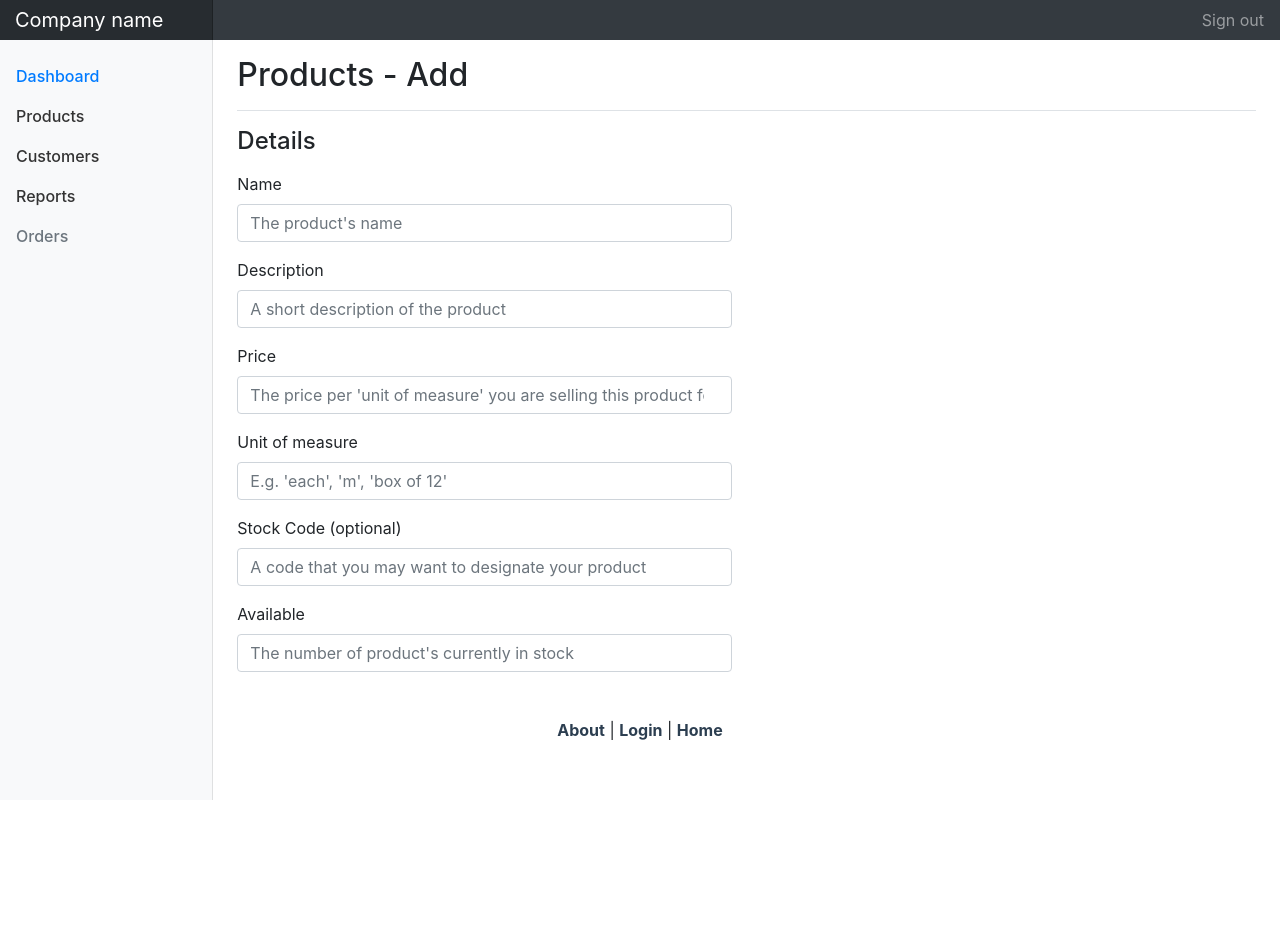
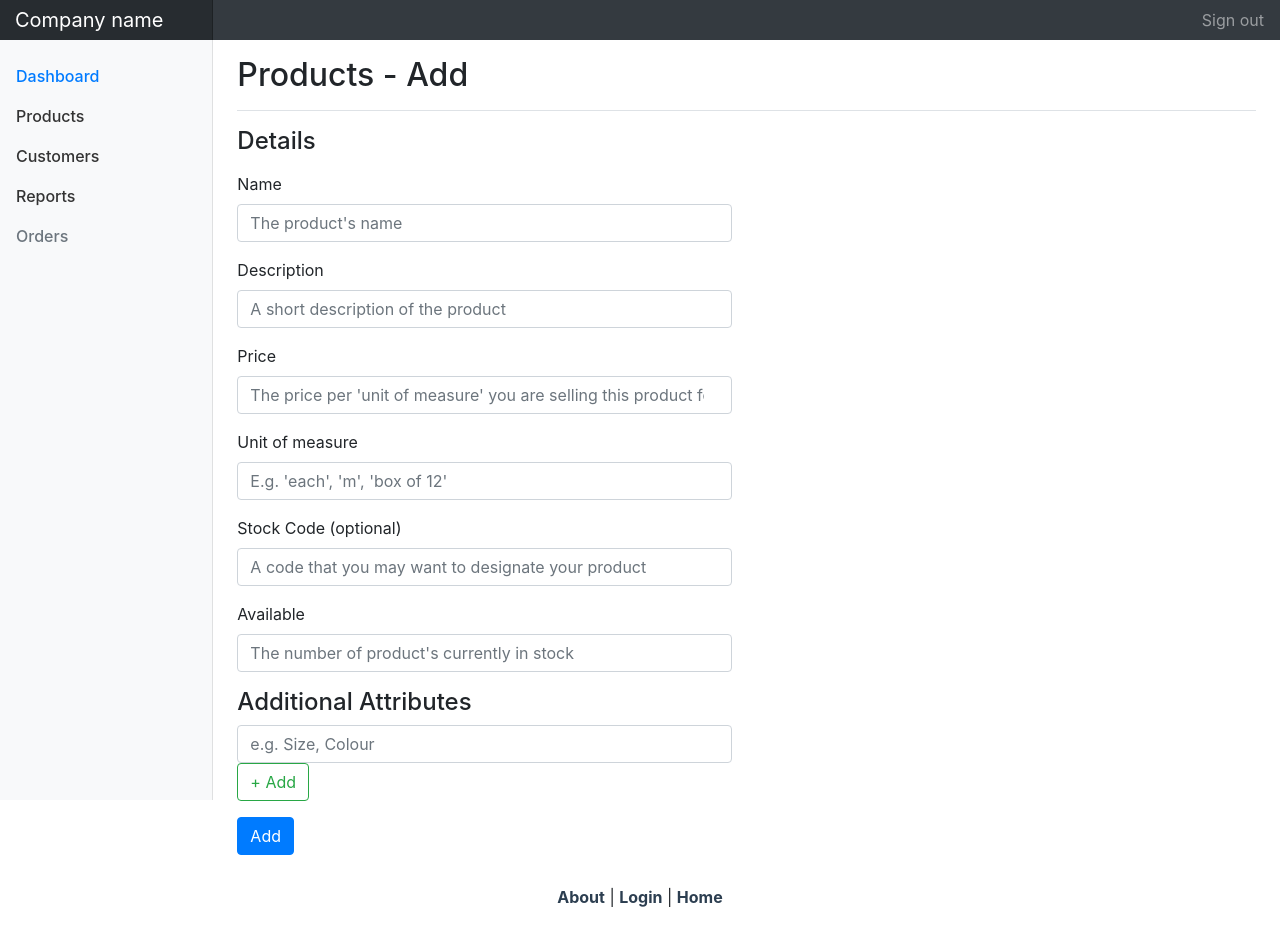
Before and after one commit to burlap101/merchant-maker, a Vue app in the folder client/admin-portal/: page /products/add in a window 1280 px wide. Before the commit the page ends 800 px from the top, so only its background shows below. Built offline with nearby package versions, Linux system fonts and the light colour scheme.

Commit message:
progressed product add form and able to create entry in mongo

```diff
--- a/client/admin-portal/src/components/AddForm.vue
+++ b/client/admin-portal/src/components/AddForm.vue
@@ -1,7 +1,13 @@
 <template>
   <div>
     <h4 class="mb-3">Details</h4>
-    <form class="needs-validation" novalidate>
+    <div v-if="added" class="alert alert-success" role="alert">
+      Record added successfully
+    </div>
+    <div v-if="error" class="alert alert-danger" role="alert">
+      {{ error }}
+    </div>
+    <div class="needs-validation">
       <div class="row">
         <div class="col-md-6 mb-3">
           <label for="name">Name</label>
@@ -10,7 +16,7 @@
             class="form-control"
             id="name"
             v-bind:placeholder="'The ' + objectType + '\'s name'"
-            v-model="name"
+            v-model="formData.name"
             required
           />
         </div>
@@ -23,7 +29,7 @@
             class="form-control"
             id="description"
             v-bind:placeholder="'A short description of the ' + objectType"
-            v-model="description"
+            v-model="formData.description"
             required
           />
         </div>
@@ -36,7 +42,7 @@
             class="form-control"
             id="price"
             placeholder="The price per 'unit of measure' you are selling this product for"
-            v-model="price"
+            v-model="formData.price"
             required
           />
         </div>
@@ -49,7 +55,7 @@
             class="form-control"
             id="uom"
             placeholder="E.g. 'each', 'm', 'box of 12'"
-            value=""
+            v-model="formData.uom"
             required
           />
         </div>
@@ -62,7 +68,7 @@
             class="form-control"
             id="stock-code"
             placeholder="A code that you may want to designate your product"
-            value=""
+            v-model="formData.stockCode"
           />
         </div>
       </div>
@@ -76,12 +82,55 @@
             v-bind:placeholder="
               'The number of ' + objectType + '\'s currently in stock'
             "
-            value=""
+            v-model="formData.available"
             required
           />
         </div>
       </div>
-    </form>
+      <h3 class="h4">Additional Attributes</h3>
+      <div
+        class="row"
+        v-for="(attr, index) of Object.keys(formData.attributes)"
+        v-bind:key="index"
+      >
+        <div class="col-md-6 mb-3">
+          <label v-bind:for="attr">{{ attr }}</label>
+          <input
+            type="text"
+            class="form-control"
+            v-bind:id="attr"
+            v-bind:placeholder="
+              'The ' + attr.toLowerCase() + ' of the ' + objectType
+            "
+            v-model="formData.attributes[attr]"
+            required
+          />
+        </div>
+        <button v-on:click="deleteAttribute(attr)" class="btn btn-outline-danger">
+          - Remove
+        </button>
+      </div>
+      <div class="row">
+        <div class="col-md-6 mb-3">
+          <span>
+            <input
+              type="text"
+              class="form-control"
+              id="attribute-name"
+              v-bind:placeholder="'e.g. Size, Colour'"
+              v-model="attrName"
+              required
+            />
+            <button v-on:click="addAttribute(attrName)" class="btn btn-outline-success">
+              + Add
+            </button>
+          </span>
+        </div>
+      </div>
+      <button v-on:click="submit" class="btn btn-primary">
+        Add
+      </button>
+    </div>
   </div>
 </template>
 
@@ -89,6 +138,58 @@
 export default {
   name: "add-form",
   props: ["url", "objectType"],
-  methods: {}
+  data() {
+    return {
+      formData: {
+        name: "",
+        description: "",
+        price: undefined,
+        uom: "",
+        stockCode: "",
+        available: undefined,
+        attributes: {},
+      },
+      attrName: "",
+      added: false,
+      error: ""
+    };
+  },
+  methods: {
+    submit: async function() {
+      let res = await fetch("/products/add", {
+        method: "POST",
+        headers: {
+          "Content-Type": "application/json"
+        },
+        body: JSON.stringify(this.formData)
+      });
+
+      if (res.ok) {
+        this.added = true;
+        this.error = "";
+        this.formData = {
+          name: "",
+          description: "",
+          price: undefined,
+          uom: "",
+          stockCode: "",
+          available: undefined,
+          attributes: {}
+        };
+      } else {
+        this.error =
+          "There was a problem: (" + res.status + ") " + res.statusText;
+        this.added = false;
+      }
+    },
+    addAttribute: function(attr) {
+      this.$set(this.formData.attributes, attr, "");
+      this.attrName = "";
+    },
+    deleteAttribute: function(attr) {
+      delete this.formData.attributes[attr];
+      this.$forceUpdate()
+    }
+  }
 };
 </script>
```
Also changed, not shown: 1 other file (tests, documents, lock files or other folders).
